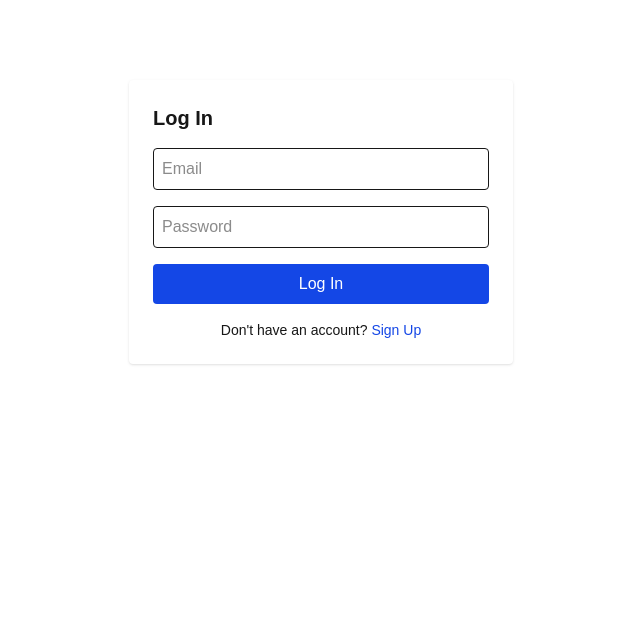
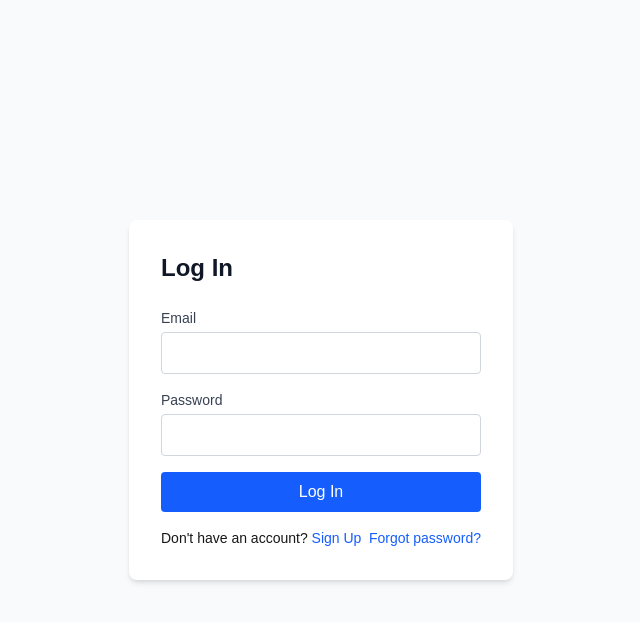
Before and after one commit to RafanSyed/EERIS-16, a Next.js app: page / in a window 1280 px wide. Shown: the top 622 px of the page, without its empty margins (319-959 px from the left). Built offline with nearby package versions, Linux system fonts and the light colour scheme; no server answers.

Commit message:
reset password

```diff
--- a/src/app/login/page.tsx
+++ b/src/app/login/page.tsx
@@ -1,9 +1,11 @@
-// src/app/login/page.tsx
+// File: src/app/login/page.tsx
 'use client'
+
 import React, { useState } from 'react'
-import { getAuth, signInWithEmailAndPassword, createUserWithEmailAndPassword, signOut } from 'firebase/auth'
+import Link from 'next/link'
+import { getAuth, signInWithEmailAndPassword, createUserWithEmailAndPassword } from 'firebase/auth'
+import { app } from '../firebase/firebaseConfig'
 import { useRouter } from 'next/navigation'
-import { app } from '../../app/firebase/firebaseConfig'
 
 export default function LoginPage() {
   const auth = getAuth(app)
@@ -15,44 +17,78 @@ export default function LoginPage() {
 
   const handleSubmit = async (e: React.FormEvent) => {
     e.preventDefault()
+    setError(null)
     try {
       if (mode === 'login') {
         await signInWithEmailAndPassword(auth, email, pwd)
       } else {
         await createUserWithEmailAndPassword(auth, email, pwd)
       }
-      router.push('/dashboard')
+      router.replace('/dashboard')
     } catch (err: any) {
       setError(err.message)
     }
   }
 
   return (
-    <div className="max-w-sm mx-auto mt-20 p-6 bg-white rounded shadow">
-      <h2 className="text-xl font-bold mb-4">{mode === 'login' ? 'Log In' : 'Sign Up'}</h2>
-      {error && <p className="text-red-600 mb-2">{error}</p>}
+    <main className="flex items-center justify-center h-screen bg-gray-50">
+      <div className="bg-white p-8 rounded-lg shadow-md w-full max-w-sm">
+        <h2 className="text-2xl font-bold mb-6 text-gray-900">
+          {mode === 'login' ? 'Log In' : 'Sign Up'}
+        </h2>
+        {error && <p className="text-red-600 mb-4">{error}</p>}
         <form onSubmit={handleSubmit} className="space-y-4">
+          <div>
+            <label htmlFor="email" className="block text-sm font-medium text-gray-700">Email</label>
             <input
-          type="email" placeholder="Email"
-          value={email} onChange={e=>setEmail(e.target.value)}
-          required className="w-full border p-2 rounded"
+              id="email"
+              type="email"
+              value={email}
+              onChange={e => setEmail(e.target.value)}
+              required
+              className="mt-1 w-full border border-gray-300 p-2 rounded focus:outline-none focus:ring-2 focus:ring-blue-500"
             />
+          </div>
+          <div>
+            <label htmlFor="password" className="block text-sm font-medium text-gray-700">Password</label>
             <input
-          type="password" placeholder="Password"
-          value={pwd} onChange={e=>setPwd(e.target.value)}
-          required className="w-full border p-2 rounded"
+              id="password"
+              type="password"
+              value={pwd}
+              onChange={e => setPwd(e.target.value)}
+              required
+              className="mt-1 w-full border border-gray-300 p-2 rounded focus:outline-none focus:ring-2 focus:ring-blue-500"
             />
-        <button type="submit" className="w-full bg-blue-700 text-white p-2 rounded">
+          </div>
+          <button
+            type="submit"
+            className="w-full bg-blue-600 text-white py-2 rounded hover:bg-blue-700 transition"
+          >
             {mode === 'login' ? 'Log In' : 'Sign Up'}
           </button>
         </form>
 
-      <p className="mt-4 text-center text-sm">
-        {mode === 'login'
-          ? <>Don&apos;t have an account? <button onClick={()=>setMode('signup')} className="text-blue-700">Sign Up</button></>
-          : <>Have an account? <button onClick={()=>setMode('login')} className="text-blue-700">Log In</button></>
-        }
+        <div className="mt-4 flex justify-between text-sm">
+          {mode === 'login' ? (
+            <p>
+              Don&apos;t have an account?{' '}
+              <button onClick={() => setMode('signup')} className="text-blue-600 hover:underline">
+                Sign Up
+              </button>
             </p>
+          ) : (
+            <p>
+              Have an account?{' '}
+              <button onClick={() => setMode('login')} className="text-blue-600 hover:underline">
+                Log In
+              </button>
+            </p>
+          )}
+          <Link href="/reset-password" className="text-blue-600 hover:underline">
+            Forgot password?
+          </Link>
         </div>
+      </div>
+    </main>
   )
 }
--- a/src/app/page.tsx
+++ b/src/app/page.tsx
@@ -1,26 +1,58 @@
-// src/app/page.tsx
-'use client';
-import Link from 'next/link';
+// File: src/app/page.tsx
+'use client'
+
+import Link from 'next/link'
+import { useAuth } from '../context/AuthContext'
+import { useRouter } from 'next/navigation'
+import { useEffect } from 'react'
 
 export default function Home() {
+  const { user, role, loading } = useAuth()
+  const router = useRouter()
+
+  useEffect(() => {
+    if (!loading) {
+      if (!user) {
+        router.replace('/login')
+      } else if (role === 'employee') {
+        router.replace('/dashboard')
+      }
+      // supervisors remain here
+    }
+  }, [user, role, loading, router])
+
+  if (loading) {
     return (
-    <main className="flex items-center justify-center h-screen bg-gray-50">
-      <div className="text-center">
-        <h1 className="text-4xl font-bold mb-4">Welcome to EERIS‑xx</h1>
+      <div className="flex items-center justify-center h-screen bg-gray-50">
+        <p className="text-gray-700">Loading…</p>
+      </div>
+    )
+  }
+
+  if (user && role === 'supervisor') {
+    return (
+      <main className="flex items-center justify-center h-screen bg-gradient-to-br from-blue-100 to-indigo-200">
+        <div className="bg-white p-8 rounded-2xl shadow-xl max-w-lg w-full text-center space-y-6">
+          <h1 className="text-5xl font-extrabold text-gray-900">Welcome to EERIS‑16</h1>
+          <p className="text-gray-600 text-lg">Please select your dashboard:</p>
+          <div className="grid grid-cols-1 gap-4 sm:grid-cols-2">
             <Link
               href="/dashboard"
-          className="text-blue-600 underline hover:text-blue-800"
+              className="block bg-indigo-600 text-white py-3 rounded-lg hover:bg-indigo-700 transition font-medium"
             >
-          Go to Dashboard →
+              Employee Dashboard
             </Link>
-
             <Link
               href="/supervisorDash"
-          className="text-blue-600 underline hover:text-blue-800"
+              className="block bg-green-600 text-white py-3 rounded-lg hover:bg-green-700 transition font-medium"
             >
-          Go to Supervisor Dashboard →
+              Supervisor Dashboard
             </Link>
           </div>
+        </div>
       </main>
-  );
+    )
   }
+
+  return null
+}
--- /dev/null
+++ b/src/app/reset-password/page.tsx
@@ -0,0 +1,60 @@
+// File: src/app/reset-password/page.tsx
+'use client'
+
+import React, { useState } from 'react'
+import { getAuth, sendPasswordResetEmail } from 'firebase/auth'
+import { app } from '../firebase/firebaseConfig'
+import { useRouter } from 'next/navigation'
+
+export default function ResetPasswordPage() {
+  const [email, setEmail] = useState('')
+  const [message, setMessage] = useState<string | null>(null)
+  const [error, setError] = useState<string | null>(null)
+  const router = useRouter()
+  const auth = getAuth(app)
+
+  const handleSubmit = async (e: React.FormEvent) => {
+    e.preventDefault()
+    setMessage(null)
+    setError(null)
+    try {
+      await sendPasswordResetEmail(auth, email)
+      setMessage('✅ If that account exists, a reset link has been sent to your email.')
+    } catch (err: any) {
+      console.error('Reset error:', err)
+      setError(err.message || 'Failed to send reset email')
+    }
+  }
+
+  return (
+    <main className="flex items-center justify-center h-screen bg-gray-50">
+      <div className="bg-white p-8 rounded-lg shadow max-w-md w-full">
+        <h1 className="text-2xl font-bold mb-4 text-gray-900">Reset Password</h1>
+        {message && <p className="text-green-600 mb-4">{message}</p>}
+        {error && <p className="text-red-600 mb-4">{error}</p>}
+        <form onSubmit={handleSubmit} className="space-y-4">
+          <div>
+            <label htmlFor="email" className="block text-sm font-medium text-gray-700">Email Address</label>
+            <input
+              id="email"
+              type="email"
+              value={email}
+              onChange={e => setEmail(e.target.value)}
+              required
+              className="mt-1 w-full border border-gray-300 p-2 rounded focus:outline-none focus:ring-2 focus:ring-blue-500"
+            />
+          </div>
+          <button
+            type="submit"
+            className="w-full bg-blue-600 text-white py-2 rounded hover:bg-blue-700 transition"
+          >
+            Send Reset Link
+          </button>
+        </form>
+        <p className="mt-4 text-sm text-center">
+          <a href="/login" className="text-blue-600 hover:underline">Back to Login</a>
+        </p>
+      </div>
+    </main>
+  )
+}
--- a/src/context/AuthContext.tsx
+++ b/src/context/AuthContext.tsx
@@ -1,36 +1,64 @@
-// src/context/AuthContext.tsx
+// File: src/context/AuthContext.tsx
 'use client'
-import React, { createContext, useContext, useEffect, useState, ReactNode } from 'react'
+
+import React, { createContext, useContext, useState, useEffect, ReactNode } from 'react'
 import { getAuth, onAuthStateChanged, User } from 'firebase/auth'
-import { app } from '../app/firebase/firebaseConfig' // your initializeApp(...) export
+import { app, db } from '../app/firebase/firebaseConfig'
+import { doc, getDoc } from 'firebase/firestore'
+
+// Define possible roles
+export type Role = 'employee' | 'supervisor'
 
 interface AuthContextType {
   user: User | null
+  role: Role | null
   loading: boolean
 }
 
-const AuthContext = createContext<AuthContextType>({ user: null, loading: true })
+const AuthContext = createContext<AuthContextType>({
+  user: null,
+  role: null,
+  loading: true,
+})
 
 export function AuthProvider({ children }: { children: ReactNode }) {
-  const auth = getAuth(app)
   const [user, setUser] = useState<User | null>(null)
+  const [role, setRole] = useState<Role | null>(null)
   const [loading, setLoading] = useState(true)
 
   useEffect(() => {
-    const unsubscribe = onAuthStateChanged(auth, (u) => {
+    const auth = getAuth(app)
+    const unsubscribe = onAuthStateChanged(auth, async (u) => {
       setUser(u)
+      if (u) {
+        try {
+          const snap = await getDoc(doc(db, 'users', u.uid))
+          const data = snap.data()
+          // Default to employee if no explicit supervisor tag
+          setRole(data?.role === 'supervisor' ? 'supervisor' : 'employee')
+        } catch (err) {
+          console.error('Error fetching user role:', err)
+          setRole('employee')
+        }
+      } else {
+        setRole(null)
+      }
       setLoading(false)
     })
     return unsubscribe
-  }, [auth])
+  }, [])
 
   return (
-    <AuthContext.Provider value={{ user, loading }}>
+    <AuthContext.Provider value={{ user, role, loading }}>
       {children}
     </AuthContext.Provider>
   )
 }
 
 export function useAuth() {
-  return useContext(AuthContext)
+  const context = useContext(AuthContext)
+  if (!context) {
+    throw new Error('useAuth must be used within AuthProvider')
+  }
+  return context
 }
```
Also changed, not shown: src/app/supervisorDash/page.tsx (+36 -26 lines). Lines whose indentation alone changed are shown as unchanged.
